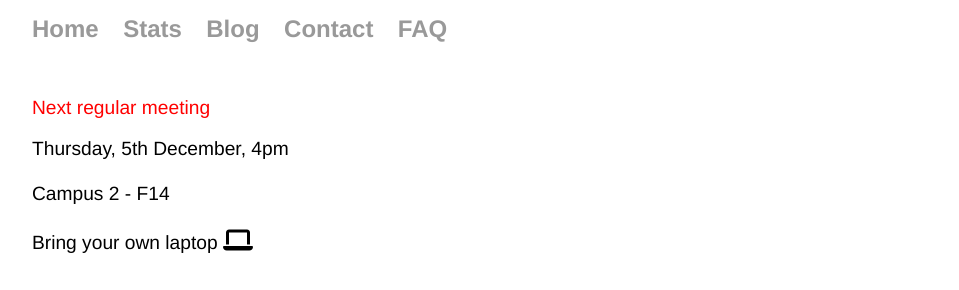
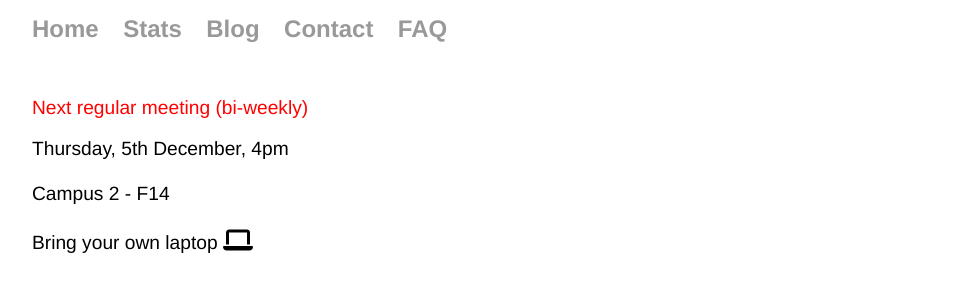
Before and after one commit to humap-trier/humap-trier.github.io, a Jekyll site: the page built from index.html, in a window 1280 px wide. Shown: the part 203-493 px from the top of the page, without its empty margins (160-1119 px from the left). Built offline with Jekyll 4.4.1, drawn with Linux system fonts in a browser that asks for light colours; nearby versions of some CDN libraries.

Commit message:
Update index.html

```diff
--- a/index.html
+++ b/index.html
@@ -3,7 +3,7 @@ layout: default
 title: HuMap Trier
 ---
 <div class="blurb">
-	<p style="color: red;">Next regular meeting</p>
+	<p style="color: red;">Next regular meeting (bi-weekly)</p>
 <ul>
 <li>Thursday, 5th December, 4pm</li>
 	<li>Campus 2 - F14</li>
```
